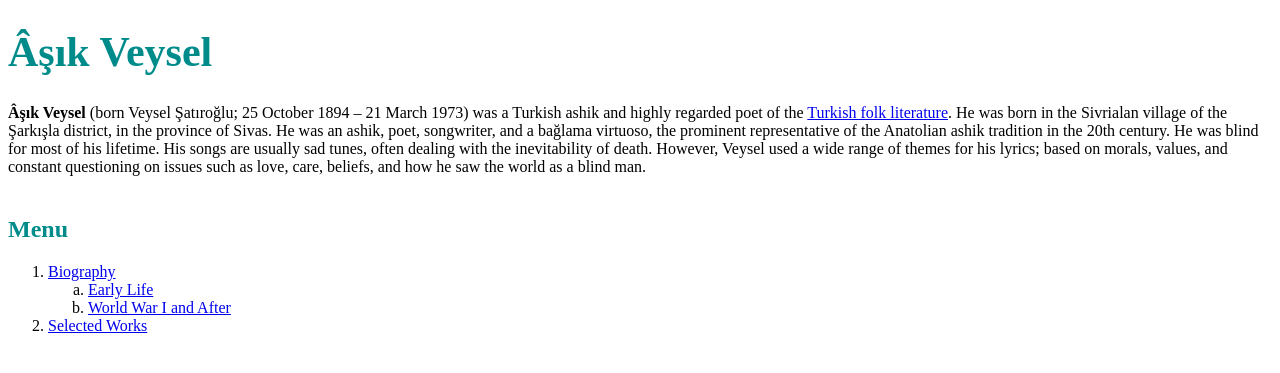
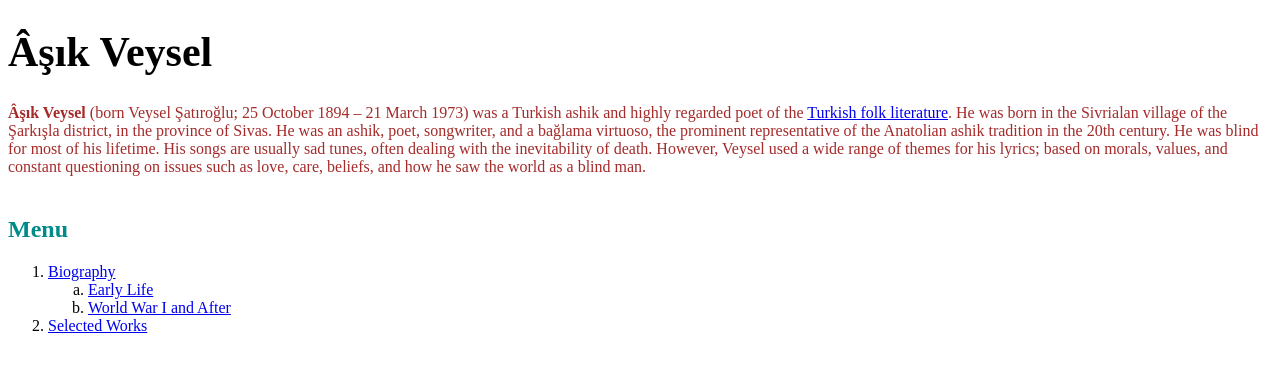
Before and after one commit to Techoscope/Asik-Veysel, a plain HTML site: page index.html in a window 1280 px wide. Shown: the top 373 px of the page. Drawn offline with Linux system fonts and the light colour scheme.

Commit message:
Add specific css rules

```diff
--- a/index.html
+++ b/index.html
@@ -6,8 +6,8 @@
   </head>
   <body>
     <header>
-      <h1 class="green large-font">Âşık Veysel</h1>
-      <p><strong>Âşık Veysel</strong> (born Veysel Şatıroğlu; 25 October 1894 – 21 March 1973) was a Turkish ashik and highly regarded poet of the <a href="https://en.wikipedia.org/wiki/Turkish_folk_literature" target="_blank">Turkish folk literature</a>. He was born in the Sivrialan village of the Şarkışla district, in the province of Sivas. He was an ashik, poet, songwriter, and a bağlama virtuoso, the prominent representative of the Anatolian ashik tradition in the 20th century. He was blind for most of his lifetime. His songs are usually sad tunes, often dealing with the inevitability of death. However, Veysel used a wide range of themes for his lyrics; based on morals, values, and constant questioning on issues such as love, care, beliefs, and how he saw the world as a blind man.</p>
+      <h1 class="green large-font" id="first-heading" style="color: black;">Âşık Veysel</h1>
+      <p id="first_paragraph" class="green"><strong>Âşık Veysel</strong> (born Veysel Şatıroğlu; 25 October 1894 – 21 March 1973) was a Turkish ashik and highly regarded poet of the <a href="https://en.wikipedia.org/wiki/Turkish_folk_literature" target="_blank">Turkish folk literature</a>. He was born in the Sivrialan village of the Şarkışla district, in the province of Sivas. He was an ashik, poet, songwriter, and a bağlama virtuoso, the prominent representative of the Anatolian ashik tradition in the 20th century. He was blind for most of his lifetime. His songs are usually sad tunes, often dealing with the inevitability of death. However, Veysel used a wide range of themes for his lyrics; based on morals, values, and constant questioning on issues such as love, care, beliefs, and how he saw the world as a blind man.</p>
 
       <section id="navigation">
         <h2 class="green">Menu</h2>
--- a/style.css
+++ b/style.css
@@ -11,7 +11,23 @@
   margin-bottom: 60px;
 }
 
+#first_paragraph {
+  color:brown ;
+}
+
+p {
+  color: #444444;
+}
+
 h1 {
   font-size: 42px;
   color:indigo;
 }
+
+h1 .green {
+  color: cadetblue;
+}
+
+#first-heading {
+  color: red;
+}
```
